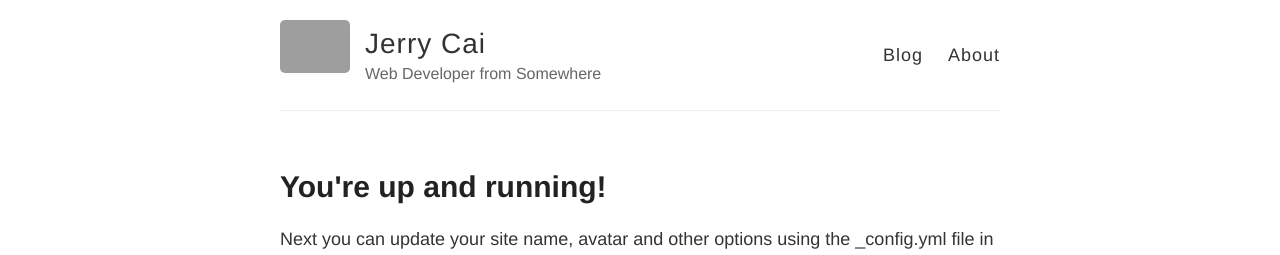
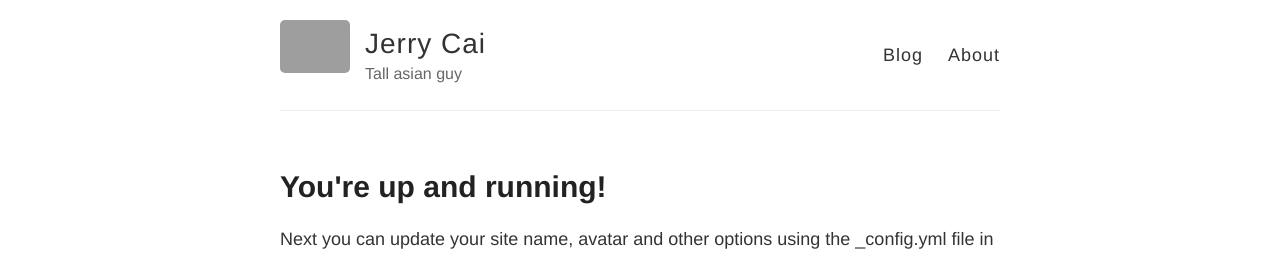
Before and after one commit to caijierui12/caijierui12.github.io, a Jekyll site: the page built from index.html, in a window 1280 px wide. Shown: the top 255 px of the page. Built offline with Jekyll 4.4.1, drawn with Linux system fonts in a browser that asks for light colours; grey boxes are pictures that could not be loaded.

Commit message:
add description

```diff
--- a/_config.yml
+++ b/_config.yml
@@ -6,7 +6,7 @@
 name: Jerry Cai
 
 # Short bio or description (displayed in the header)
-description: Web Developer from Somewhere
+description: Tall asian guy
 
 # URL of your avatar or profile pic (you could use your GitHub profile pic)
 avatar: https://raw.githubusercontent.com/barryclark/jekyll-now/master/images/jekyll-logo.png
```
